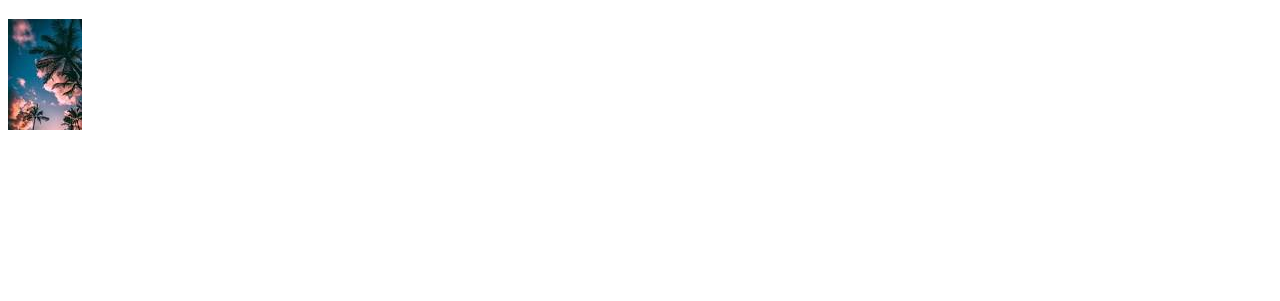
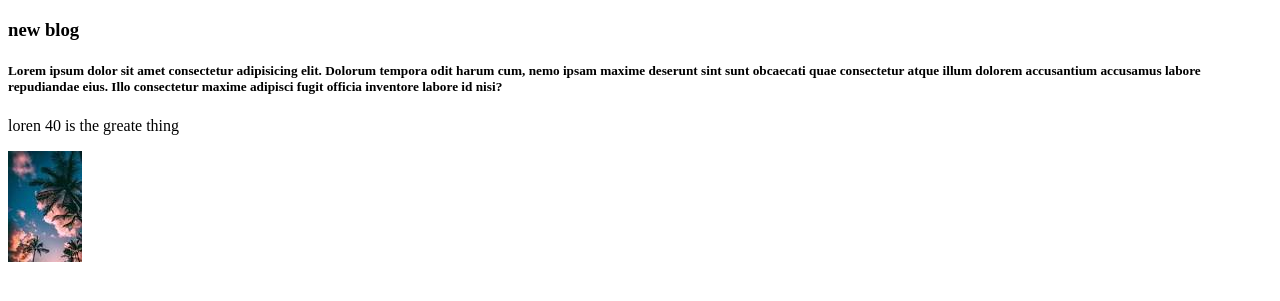
Before and after one commit to shailasharmin470/3rd-repo, a plain HTML site: page index.html in a window 1280 px wide. Shown: the part 61-362 px from the top of the page. Drawn offline with Linux system fonts and the light colour scheme.

Commit message:
added world

```diff
--- a/index.html
+++ b/index.html
@@ -8,6 +8,11 @@
 </head>
 <body>
     <h1>This is trial no 3</h1>
+<div>
+     <h3>new blog</h3>
+     <h5>Lorem ipsum dolor sit amet consectetur adipisicing elit. Dolorum tempora odit harum cum, nemo ipsam maxime deserunt sint sunt obcaecati quae consectetur atque illum dolorem accusantium accusamus labore repudiandae eius. Illo consectetur maxime adipisci fugit officia inventore labore id nisi?</h5>
+     <p>loren 40 is the greate thing</p>
+</div>
     <img src="download.jpg" alt="">
 </body>
 </html>
```
